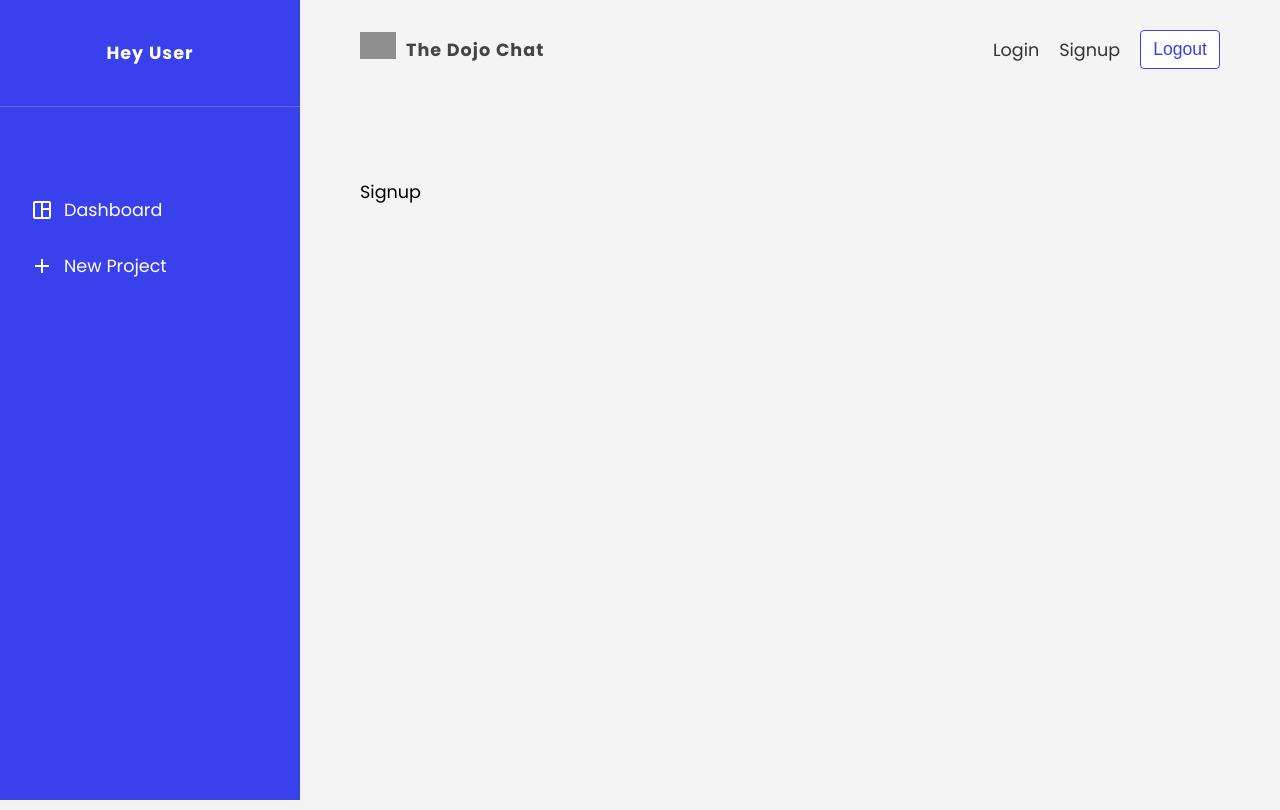
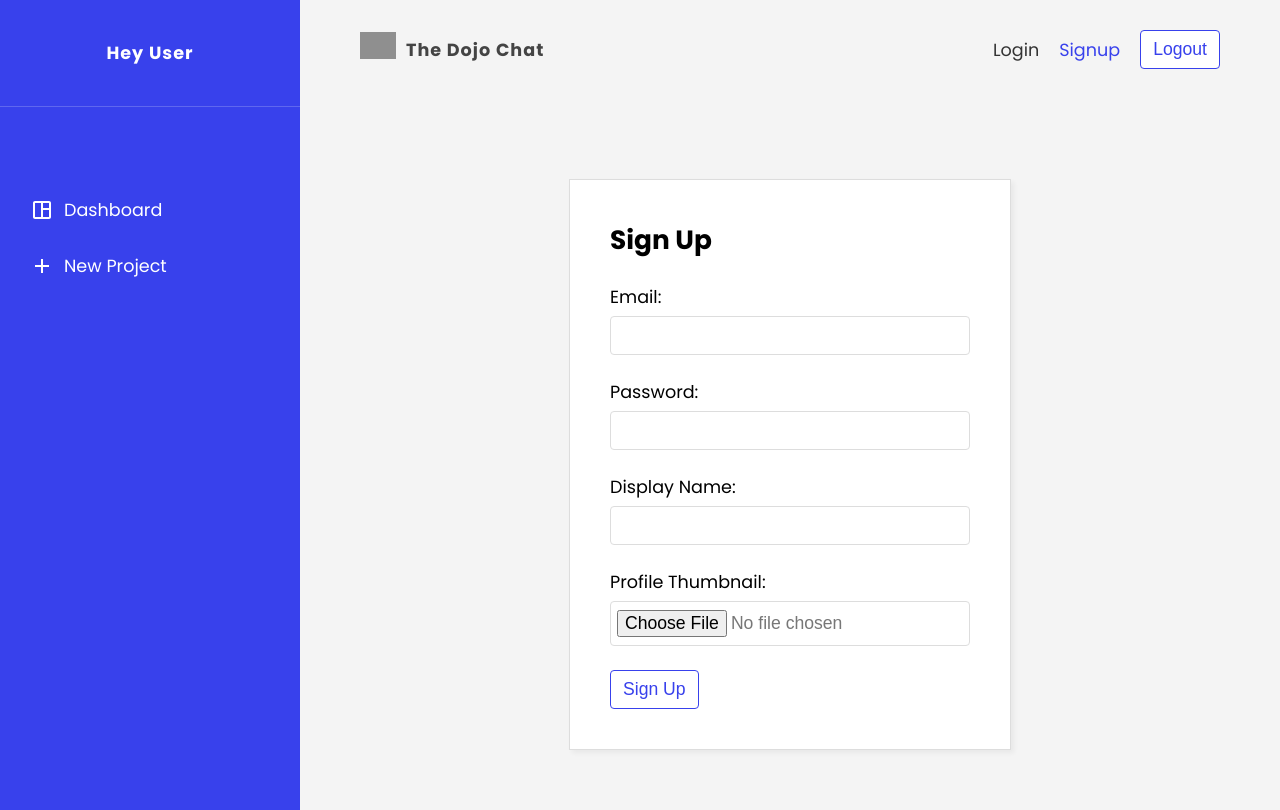
Before and after one commit to Kodake/dojo-chat-app, a React (Create React App) app: page /signup in a window 1280 px wide. Built offline with nearby package versions, Linux system fonts and the light colour scheme; no server answers; grey boxes are pictures that could not be loaded.

Commit message:
Adding signup and upload thumbnail for users

```diff
--- a/src/components/Navbar.css
+++ b/src/components/Navbar.css
@@ -33,3 +33,7 @@
     text-decoration: none;
     margin-right: 20px;
 }
+
+.navbar a.active {
+    color: var(--primary-color);
+}
--- a/src/components/Navbar.tsx
+++ b/src/components/Navbar.tsx
@@ -1,7 +1,7 @@
 // Styles & Images
 import './Navbar.css';
 import Temple from '../assets/temple.svg';
-import { Link } from 'react-router-dom';
+import { NavLink } from 'react-router-dom';
 
 const Navbar = () => {
     return (
@@ -12,8 +12,8 @@ const Navbar = () => {
                     <span>The Dojo Chat</span>
                 </li>
 
-                <li><Link to='/login'>Login</Link></li>
-                <li><Link to='/signup'>Signup</Link></li>
+                <li><NavLink to='/login'>Login</NavLink></li>
+                <li><NavLink to='/signup'>Signup</NavLink></li>
 
                 <li>
                     <button className="btn">Logout</button>
--- a/src/firebase/config.tsx
+++ b/src/firebase/config.tsx
@@ -1,6 +1,7 @@
 import firebase from 'firebase/app';
 import 'firebase/firestore';
 import 'firebase/auth';
+import 'firebase/storage';
 
 const firebaseConfig = {
     apiKey: "AIzaSyAn3PQ5qU-7EDW4XqNNXHsiRfRr_ScbDoE",
@@ -17,8 +18,9 @@ firebase.initializeApp(firebaseConfig);
 // Init services
 const projectFirestore = firebase.firestore();
 const projectAuth = firebase.auth();
+const projectStorage = firebase.storage();
 
 // Timestamp
 const timestamp = firebase.firestore.Timestamp;
 
-export { projectFirestore, projectAuth, timestamp };
+export { projectFirestore, projectAuth, projectStorage, timestamp };
--- a/src/hooks/useSignup.tsx
+++ b/src/hooks/useSignup.tsx
@@ -1,5 +1,5 @@
 import { ErrorInfo, useEffect, useState } from 'react';
-import { projectAuth } from '../firebase/config';
+import { projectAuth, projectStorage } from '../firebase/config';
 import { useAuthContext } from './useAuthContext';
 
 export const useSignup = () => {
@@ -8,7 +8,7 @@ export const useSignup = () => {
     const [isPending, setIsPending] = useState(false);
     const { dispatch } = useAuthContext();
 
-    const signUp = async (email: string, password: string, displayName: string) => {
+    const signUp = async (email: string, password: string, displayName: string, thumbnail: File) => {
         setError(null);
         setIsPending(true);
 
@@ -21,8 +21,13 @@ export const useSignup = () => {
                 throw new Error('Could not complete the signup');
             }
 
+            // Upload user thunbnail
+            const uploadPath = `thumbnails/${res.user?.uid}/${thumbnail.name}`;
+            const img = await projectStorage.ref(uploadPath).put(thumbnail);
+            const imgUrl = await img.ref.getDownloadURL();
+
             // Add display name to user
-            await res.user?.updateProfile({ displayName });
+            await res.user?.updateProfile({ displayName, photoURL: imgUrl });
 
             // Dispatch login action
             dispatch({ type: 'LOGIN', payload: res.user });
--- a/src/pages/signup/Signup.css
+++ b/src/pages/signup/Signup.css
@@ -0,0 +1,8 @@
+.auth-form {
+    max-width: 360px;
+    margin: 60px auto;
+    padding: 40px;
+    border: 1px solid #ddd;
+    box-shadow: 3px 3px 5px rgba(0, 0, 0, 0.05);
+    background: #fff;
+}
--- a/src/pages/signup/Signup.tsx
+++ b/src/pages/signup/Signup.tsx
@@ -1,9 +1,94 @@
+import { useState } from 'react';
+import { useSignup } from '../../hooks/useSignup';
+
 // Styles
 import './Signup.css';
 
 const Signup = () => {
+    const [email, setEmail] = useState('');
+    const [password, setPassword] = useState('');
+    const [displayName, setDisplayName] = useState('');
+    const [thumbnail, setThumbnail] = useState<File | null>(null);
+    const [thumbnailError, setThumbnailError] = useState<string | null>(null);
+    const { signUp, error, isPending } = useSignup();
+
+    const handleSubmit = (e: React.FormEvent<HTMLFormElement>) => {
+        e.preventDefault();
+        signUp(email, password, displayName, thumbnail as File);
+    }
+
+    const handleFileChange = (e: any) => {
+        setThumbnail(null);
+        let fileSelected = e.target.files[0];
+
+        if (!fileSelected) {
+            setThumbnailError('Please select a file');
+            return;
+        }
+
+        if (!fileSelected.type.includes('image')) {
+            setThumbnailError('Selected file must be an image');
+            return;
+        }
+
+        if (fileSelected.size > 100000) {
+            setThumbnailError('Imagee file size must be less than 100kb');
+            return;
+        }
+
+        setThumbnailError(null);
+        setThumbnail(fileSelected);
+    }
+
     return (
-        <div>Signup</div>
+        <form className='auth-form' onSubmit={handleSubmit}>
+            <h2>Sign Up</h2>
+            <label>
+                <span>Email:</span>
+                <input
+                    required
+                    type='email'
+                    onChange={(e) => setEmail(e.target.value)}
+                    value={email}
+                />
+            </label>
+
+            <label>
+                <span>Password:</span>
+                <input
+                    required
+                    type='password'
+                    onChange={(e) => setPassword(e.target.value)}
+                    value={password}
+                />
+            </label>
+
+            <label>
+                <span>Display Name:</span>
+                <input
+                    required
+                    type='text'
+                    onChange={(e) => setDisplayName(e.target.value)}
+                    value={displayName}
+                />
+            </label>
+
+            <label>
+                <span>Profile Thumbnail:</span>
+                <input
+                    required
+                    type='file'
+                    onChange={handleFileChange}
+                />
+            </label>
+
+            {thumbnailError && <div className='error'>{thumbnailError}</div>}
+
+            {!isPending && <button className="btn">Sign Up</button>}
+            {isPending && <p>Loading...</p>}
+
+            {error && <div className='error'>{error}</div>}
+        </form>
     )
 }
 
```
